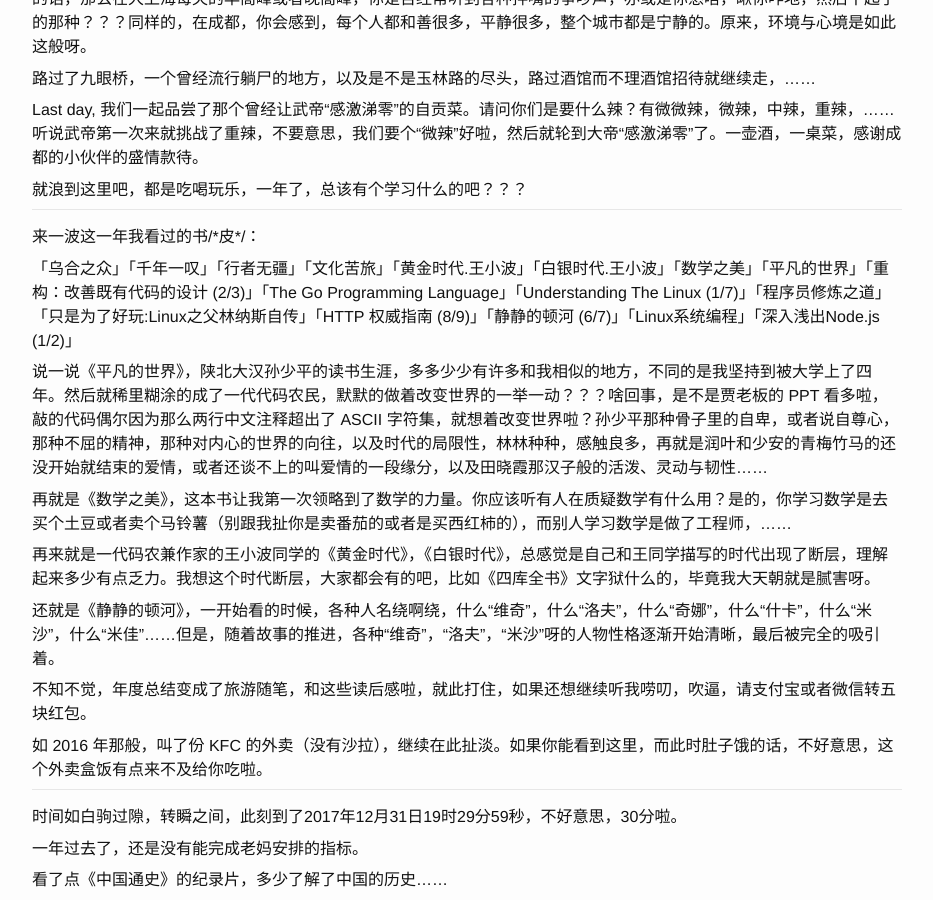
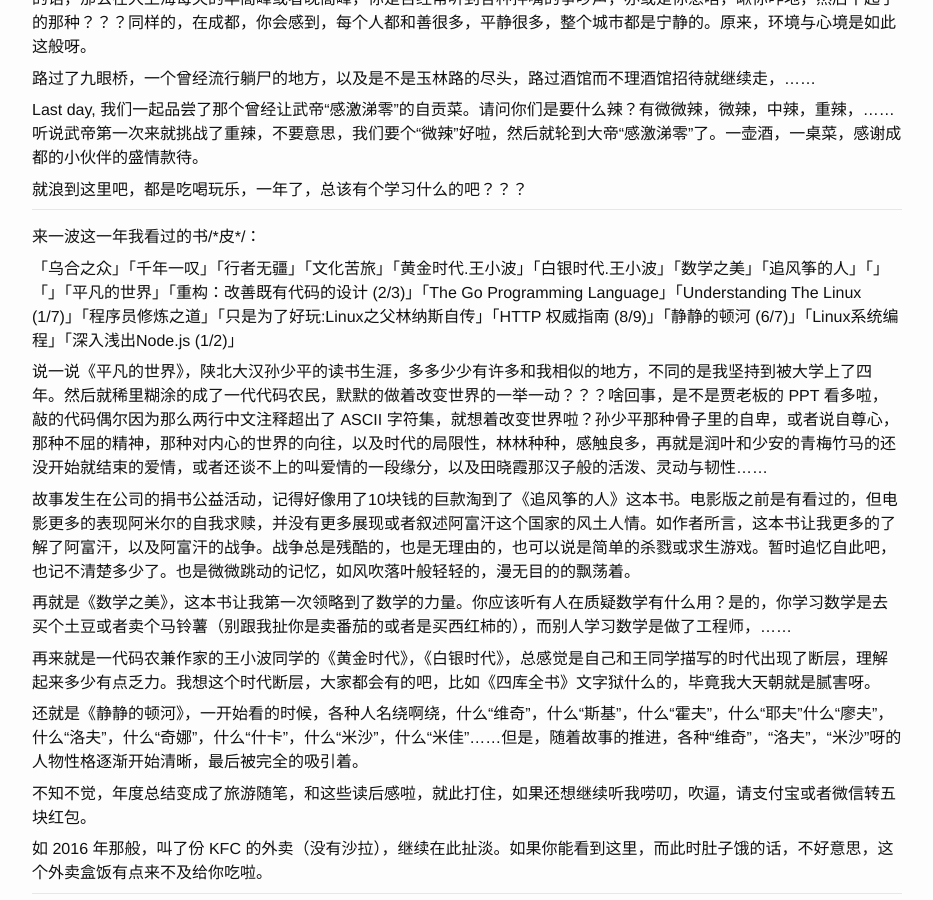
Before and after one commit to ousiax/ousiax.github.io, a Jekyll site: the page built from _posts/2017-12-31-annual-summary-2017.md, in a window 1280 px wide and 900 px high, scrolled down 3510 px. Shown: the whole window, without its empty margins (173-1106 px from the left). Built offline with Jekyll 4.4.1, drawn with Linux system fonts in a browser that asks for light colours; comment, search, counter and statistics services are not loaded.

Commit message:
Update 2017-12-31-annual-summary-2017.md

```diff
--- a/_posts/2017-12-31-annual-summary-2017.md
+++ b/_posts/2017-12-31-annual-summary-2017.md
@@ -122,15 +122,17 @@ Last day, 我们一起品尝了那个曾经让武帝“感激涕零”的自贡
 
 来一波这一年我看过的书/\*皮\*/：
 
-「乌合之众」「千年一叹」「行者无疆」「文化苦旅」「黄金时代.王小波」「白银时代.王小波」「数学之美」「平凡的世界」「重构：改善既有代码的设计 (2/3)」「The Go Programming Language」「Understanding The Linux (1/7)」「程序员修炼之道」「只是为了好玩:Linux之父林纳斯自传」「HTTP 权威指南 (8/9)」「静静的顿河 (6/7)」「Linux系统编程」「深入浅出Node.js (1/2)」
+「乌合之众」「千年一叹」「行者无疆」「文化苦旅」「黄金时代.王小波」「白银时代.王小波」「数学之美」「追风筝的人」「」「」「平凡的世界」「重构：改善既有代码的设计 (2/3)」「The Go Programming Language」「Understanding The Linux (1/7)」「程序员修炼之道」「只是为了好玩:Linux之父林纳斯自传」「HTTP 权威指南 (8/9)」「静静的顿河 (6/7)」「Linux系统编程」「深入浅出Node.js (1/2)」
 
 说一说《平凡的世界》，陕北大汉孙少平的读书生涯，多多少少有许多和我相似的地方，不同的是我坚持到被大学上了四年。然后就稀里糊涂的成了一代代码农民，默默的做着改变世界的一举一动？？？啥回事，是不是贾老板的 PPT 看多啦，敲的代码偶尔因为那么两行中文注释超出了 ASCII 字符集，就想着改变世界啦？孙少平那种骨子里的自卑，或者说自尊心，那种不屈的精神，那种对内心的世界的向往，以及时代的局限性，林林种种，感触良多，再就是润叶和少安的青梅竹马的还没开始就结束的爱情，或者还谈不上的叫爱情的一段缘分，以及田晓霞那汉子般的活泼、灵动与韧性……
+
+故事发生在公司的捐书公益活动，记得好像用了10块钱的巨款淘到了《追风筝的人》这本书。电影版之前是有看过的，但电影更多的表现阿米尔的自我求赎，并没有更多展现或者叙述阿富汗这个国家的风土人情。如作者所言，这本书让我更多的了解了阿富汗，以及阿富汗的战争。战争总是残酷的，也是无理由的，也可以说是简单的杀戮或求生游戏。暂时追忆自此吧，也记不清楚多少了。也是微微跳动的记忆，如风吹落叶般轻轻的，漫无目的的飘荡着。
 
 再就是《数学之美》，这本书让我第一次领略到了数学的力量。你应该听有人在质疑数学有什么用？是的，你学习数学是去买个土豆或者卖个马铃薯（别跟我扯你是卖番茄的或者是买西红柿的），而别人学习数学是做了工程师，……
 
 再来就是一代码农兼作家的王小波同学的《黄金时代》，《白银时代》，总感觉是自己和王同学描写的时代出现了断层，理解起来多少有点乏力。我想这个时代断层，大家都会有的吧，比如《四库全书》文字狱什么的，毕竟我大天朝就是腻害呀。
 
-还就是《静静的顿河》，一开始看的时候，各种人名绕啊绕，什么“维奇”，什么“洛夫”，什么“奇娜”，什么“什卡”，什么“米沙”，什么“米佳”……但是，随着故事的推进，各种“维奇”，“洛夫”，“米沙”呀的人物性格逐渐开始清晰，最后被完全的吸引着。
+还就是《静静的顿河》，一开始看的时候，各种人名绕啊绕，什么“维奇”，什么“斯基”，什么“霍夫”，什么“耶夫”什么“廖夫”，什么“洛夫”，什么“奇娜”，什么“什卡”，什么“米沙”，什么“米佳”……但是，随着故事的推进，各种“维奇”，“洛夫”，“米沙”呀的人物性格逐渐开始清晰，最后被完全的吸引着。
 
 不知不觉，年度总结变成了旅游随笔，和这些读后感啦，就此打住，如果还想继续听我唠叨，吹逼，请支付宝或者微信转五块红包。
 
```
